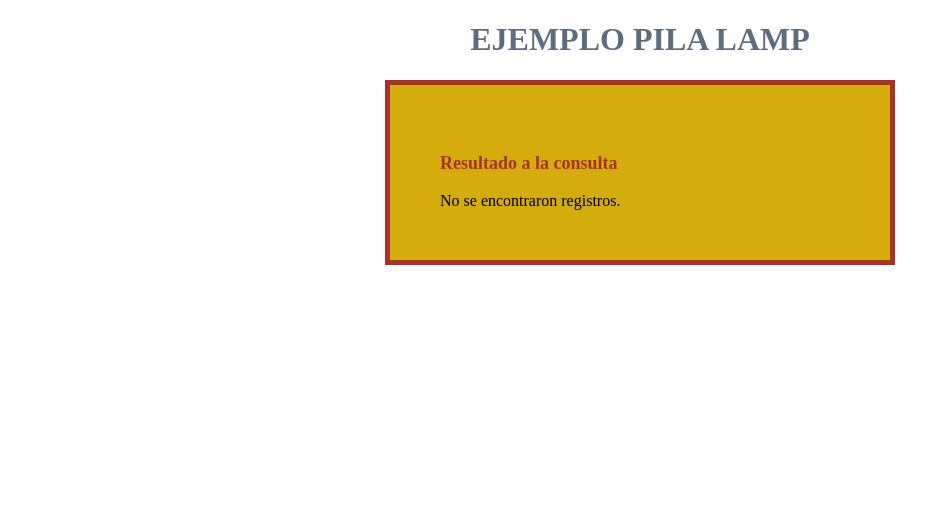
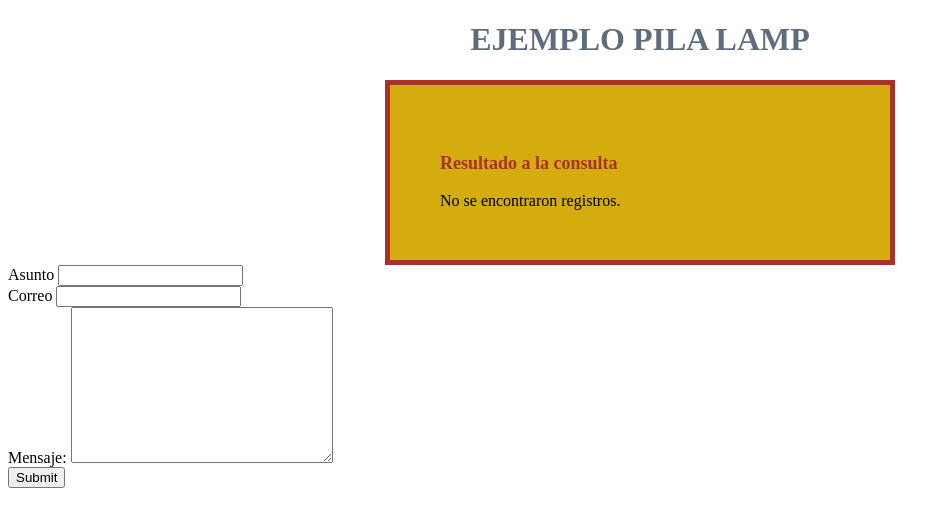
Before and after one commit to VicenteMonfort/WebinarSemi, a PHP site: page / in a window 1280 px wide. Shown: the top 527 px of the page, without its empty margins (0-950 px from the left). Run offline with PHP 8.4, Linux system fonts and the light colour scheme; data that the repository does not hold is empty.

Commit message:
Añadiendo código en index para correo

```diff
--- a/index.php
+++ b/index.php
@@ -10,5 +10,21 @@
         <h2>Resultado a la consulta</h2>
         <?php include 'main.php'; ?>
     </div>
+
+    <form method="post" action="pagina2.php">
+
+	<label for="subject">Asunto</label>
+	<input type="text" name="subject" id="subject"><br>
+
+	<label for="from">Correo</label>
+	<input type="text" name="from" id="from"><br>
+
+	<label for="msg">Mensaje: </label>
+	<textarea name="msg" id="msg" cols="30" rows="10"></textarea><br>
+
+	<input type="submit">
+
+</form>
+
 </body>
 </html>
```
